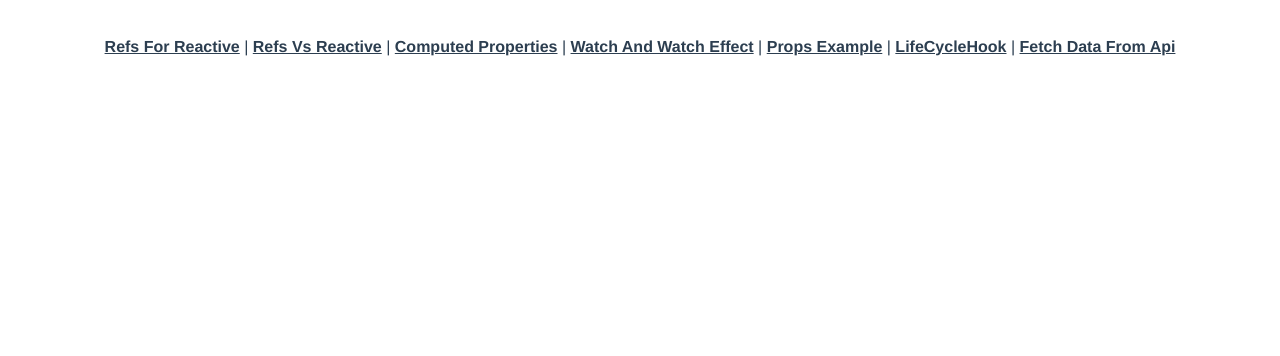
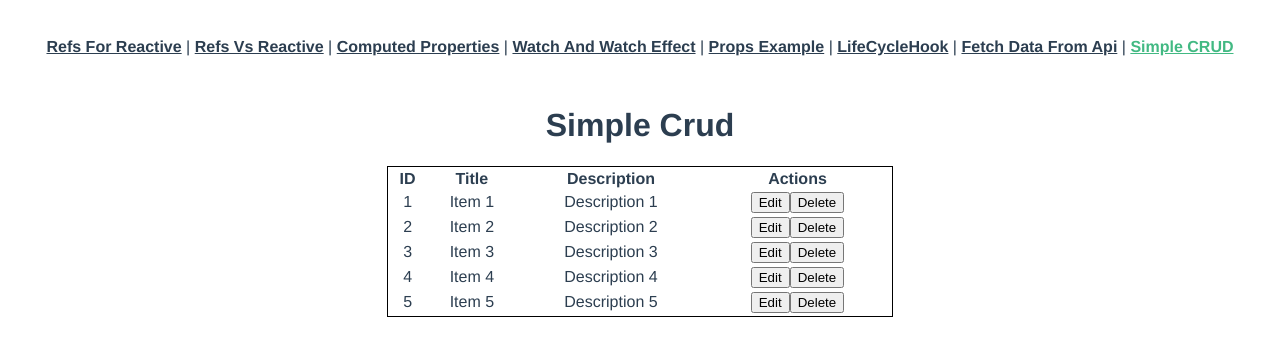
Before and after one commit to mosabberul55/composion-api-basic, a Vue app: page /simple-crud in a window 1280 px wide. Shown: the top 356 px of the page. Built offline with nearby package versions, Linux system fonts and the light colour scheme.

Commit message:
simple crud

```diff
--- a/src/App.vue
+++ b/src/App.vue
@@ -6,7 +6,8 @@
     <router-link :to="{ name: 'watchAndWatchEffect' }">Watch And Watch Effect</router-link> |
     <router-link :to="{ name: 'propsExample' }">Props Example</router-link> |
     <router-link :to="{ name: 'lifeCycleHook' }">LifeCycleHook</router-link> |
-    <router-link :to="{ name: 'fetchDataFromApi' }">Fetch Data From Api</router-link>
+    <router-link :to="{ name: 'fetchDataFromApi' }">Fetch Data From Api</router-link> |
+    <router-link :to="{ name: 'simpleCrud' }">Simple CRUD</router-link>
   </nav>
   <router-view/>
 </template>
--- a/src/router/index.js
+++ b/src/router/index.js
@@ -42,6 +42,11 @@ const routes = [
     name: 'fetchDataFromApiById',
     component: () => import(/* webpackChunkName: "about" */ '../views/FetchDataFromApiById.vue'),
     props: true
+  },
+  {
+    path: '/simple-crud',
+    name: 'simpleCrud',
+    component: () => import(/* webpackChunkName: "about" */ '../views/SimpleCrud.vue'),
   }
 ]
 
--- /dev/null
+++ b/src/views/SimpleCrud.vue
@@ -0,0 +1,53 @@
+<template>
+  <div class="home">
+    <h1>Simple Crud</h1>
+    <table style="width: 40%; margin: auto; border: 1px solid black">
+      <tr>
+        <th>ID</th>
+        <th>Title</th>
+        <th>Description</th>
+        <th>Actions</th>
+      </tr>
+      <tr v-for="item in items" :key="item.id">
+        <td>{{ item.id }}</td>
+        <td>{{ item.title }}</td>
+        <td>{{ item.description }}</td>
+        <td>
+          <button @click="editItem(item.id)">Edit</button>
+          <button @click="deleteItem(item.id)">Delete</button>
+        </td>
+      </tr>
+    </table>
+  </div>
+</template>
+
+<script setup>
+import {ref} from "vue";
+
+const items = ref([
+  {id: 1, title: 'Item 1', description: 'Description 1'},
+  {id: 2, title: 'Item 2', description: 'Description 2'},
+  {id: 3, title: 'Item 3', description: 'Description 3'},
+  {id: 4, title: 'Item 4', description: 'Description 4'},
+  {id: 5, title: 'Item 5', description: 'Description 5'},
+])
+
+const editItem = (id) => {
+  let editedData = {
+    title: prompt('Enter new title'),
+    description: prompt('Enter new description')
+  }
+  let index = items.value.findIndex(item => item.id === id)
+  if (index !== -1) {
+    items.value[index] = {...items.value[index], ...editedData}
+    // Object.assign(items.value[index], editedData)
+  }
+}
+const deleteItem = (id) => {
+  items.value = items.value.filter(item => item.id !== id)
+}
+</script>
+
+<style scoped>
+
+</style>
```
